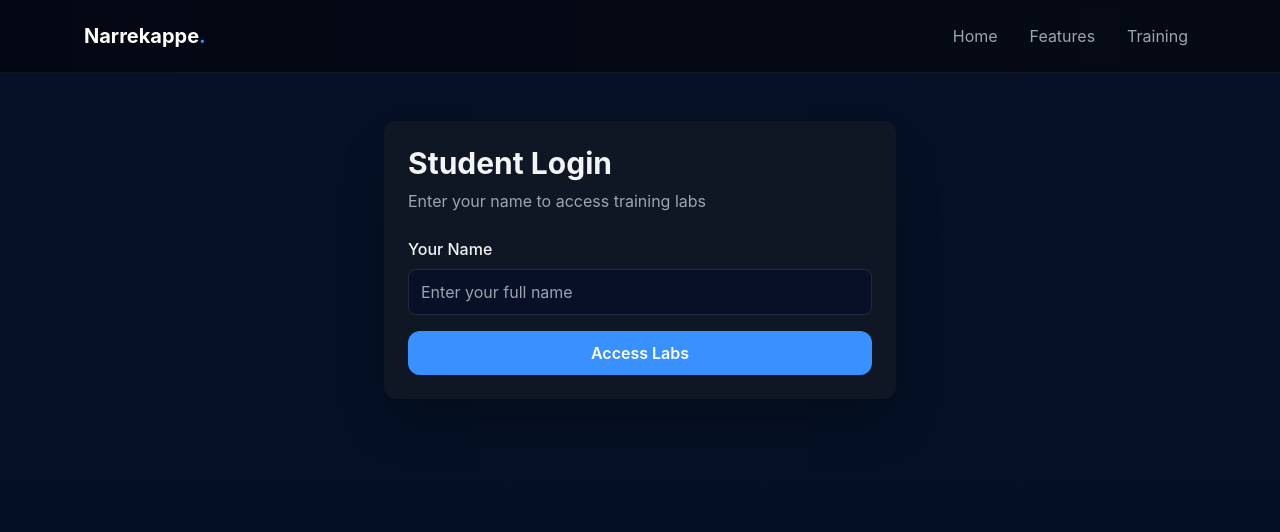
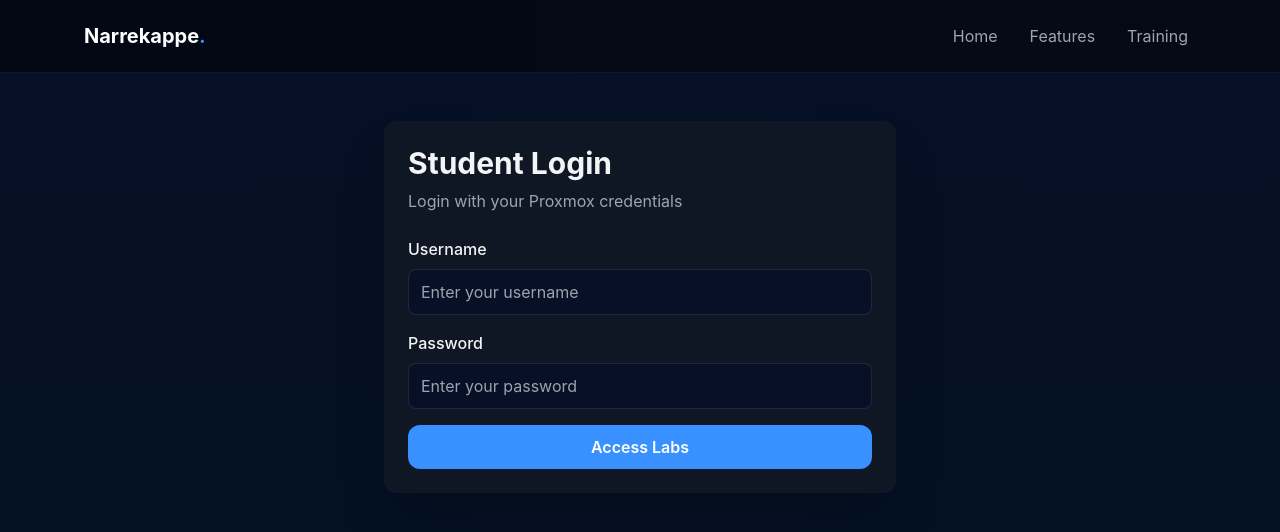
Before and after one commit to battylover9/Narrekappe-BV, a Next.js app: page /stud-dash in a window 1280 px wide. Shown: the top 532 px of the page. Built offline with nearby package versions, Linux system fonts and the light colour scheme.

Commit message:
fixed auth

```diff
--- a/pages/stud-dash.js
+++ b/pages/stud-dash.js
@@ -29,7 +29,7 @@ export default function StudentDashboardPage() {
     }
   };
 
-const fetchDeployments = async () => {
+  const fetchDeployments = async () => {
     try {
       const response = await fetch(`/api/vm/deployment?userName=${userName}`);
       const data = await response.json();
@@ -107,15 +107,42 @@ const fetchDeployments = async () => {
     }
   };
 
-  const handleLogin = (e) => {
+  const handleLogin = async (e) => {
     e.preventDefault();
-    const name = e.target.elements.userName.value.trim();
-    if (name) {
-      setUserName(name);
-      setIsLoggedIn(true);
-      if (typeof window !== 'undefined') localStorage.setItem('userName', name);
-      fetchVMs();
-      fetchDeployments();
+    const username = e.target.elements.userName.value.trim();
+    const password = e.target.elements.password.value;
+
+    if (!username || !password) {
+      setMessage('Please enter both username and password');
+      return;
+    }
+
+    setLoading(true);
+    setMessage('Logging in...');
+
+    try {
+      const response = await fetch('/api/auth/login', {
+        method: 'POST',
+        headers: { 'Content-Type': 'application/json' },
+        body: JSON.stringify({ username, password }),
+      });
+
+      const data = await response.json();
+
+      if (response.ok && data.success) {
+        setUserName(username);
+        setIsLoggedIn(true);
+        if (typeof window !== 'undefined') localStorage.setItem('userName', username);
+        setMessage('');
+        fetchVMs();
+        fetchDeployments();
+      } else {
+        setMessage(`✗ ${data.error || 'Login failed'}`);
+      }
+    } catch (error) {
+      setMessage(`✗ Error: ${error.message}`);
+    } finally {
+      setLoading(false);
     }
   };
 
@@ -146,21 +173,39 @@ const fetchDeployments = async () => {
         <main className="container pt-12">
           <div className="card max-w-lg mx-auto">
             <h1 className="text-3xl font-bold mb-2">Student Login</h1>
-            <p className="muted mb-6">Enter your name to access training labs</p>
+            <p className="muted mb-6">Login with your Proxmox credentials</p>
+
+            {message && (
+              <div className={`mb-4 p-3 rounded ${message.includes('✗') ? 'bg-red-100 text-red-700' : 'bg-blue-100 text-blue-700'}`}>
+                {message}
+              </div>
+            )}
 
             <form onSubmit={handleLogin} className="space-y-4">
               <div>
-                <label className="block mb-2 font-medium">Your Name</label>
+                <label className="block mb-2 font-medium">Username</label>
                 <input
                   type="text"
                   name="userName"
-                  placeholder="Enter your full name"
+                  placeholder="Enter your username"
                   required
                   className="form-input"
+                  disabled={loading}
                 />
               </div>
-              <button type="submit" className="btn w-full">
-                Access Labs
+              <div>
+                <label className="block mb-2 font-medium">Password</label>
+                <input
+                  type="password"
+                  name="password"
+                  placeholder="Enter your password"
+                  required
+                  className="form-input"
+                  disabled={loading}
+                />
+              </div>
+              <button type="submit" className="btn w-full" disabled={loading}>
+                {loading ? 'Logging in...' : 'Access Labs'}
               </button>
             </form>
           </div>
@@ -262,7 +307,7 @@ const fetchDeployments = async () => {
                             </button>
                           )}
                           <a
-                            href={`https://192.168.205.30:8006/?console=kvm&novnc=1&vmid=${d.vmid}&vmname=${d.name}&node=pve&resize=off&cmd=`}
+                            href={`https://192.168.205.30:8006/?console=kvm&novnc=1&vmid=${d.vmid}&node=pve&resize=off&cmd=`}
                             target="_blank"
                             rel="noopener noreferrer"
                             className="btn btn-sm btn-success"
```
Also changed, not shown: 1 other file (tests, documents, lock files or other folders).
